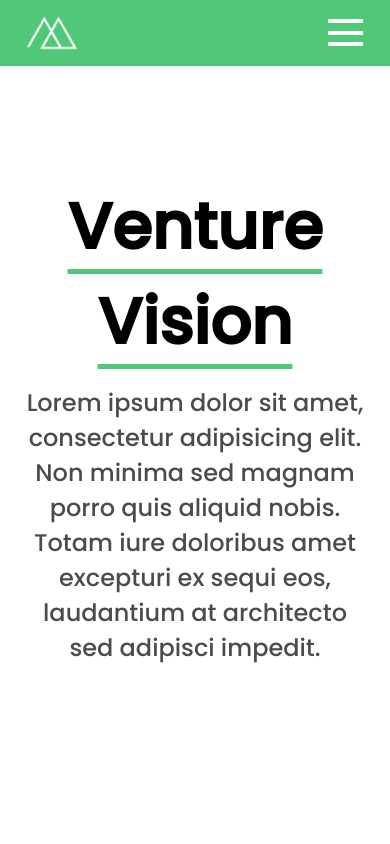
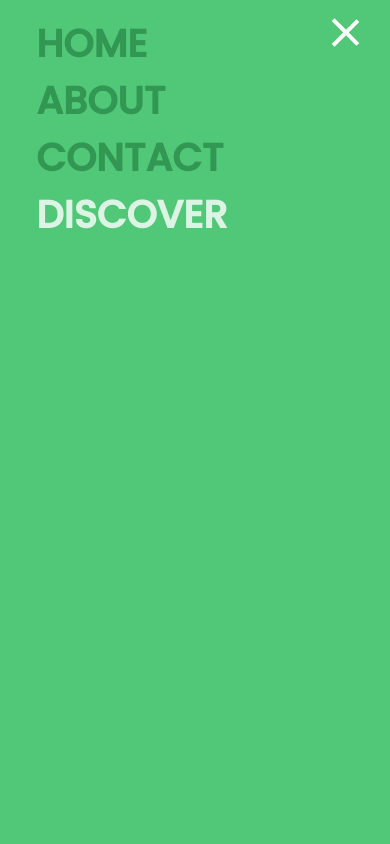
Before and after one commit to DylanHearn1/Venture, a React (Vite) app: page / in a window 390 px wide. Both pictures are taken after a click on the element 345 px from the left and 32 px from the top of the page. Shown: the top 844 px of the page. Built offline with nearby package versions, Linux system fonts and the light colour scheme.

Commit message:
nav responsive, futher development

```diff
--- a/index.html
+++ b/index.html
@@ -2,7 +2,7 @@
 <html lang="en">
   <head>
     <meta charset="UTF-8" />
-    <link rel="icon" type="image/png" href="/logoNew (1).png" />
+    <link rel="icon" type="image/svg" href="/green.svg" />
     <meta name="viewport" content="width=device-width, initial-scale=1.0" />
     <title>Venture Vision</title>
     <link rel="preconnect" href="https://fonts.googleapis.com">
--- a/src/App.scss
+++ b/src/App.scss
@@ -20,6 +20,11 @@ $font: 'Poppins', sans-serif;
 
 $nav-size: 1.2em;
 
+html {
+    scroll-behavior: smooth;
+    scroll-padding-top: 5em;
+}
+
 * {
     box-sizing: border-box;
     margin: 0px;
--- a/src/App.tsx
+++ b/src/App.tsx
@@ -10,13 +10,13 @@ function App() {
     <>
       <Navbar />
       <main>
-        <section>
+        <section id="home">
           <HomePage />
         </section>
-        <section>
+        <section id="about">
           <AboutUs />
         </section>
-        <section>
+        <section id="discover">
           <Discover />
         </section>
       </main>
--- a/src/components/footer/footer.module.scss
+++ b/src/components/footer/footer.module.scss
@@ -28,7 +28,6 @@
 .list {
     display: flex;
     flex-direction: column;
-    justify-content: space-between;
     align-items: center;
     height: 130px;
 
@@ -36,6 +35,7 @@
         text-decoration: none;
         color: white;
         font-weight: App.$heading-weight;
+        margin: 2px 0;
 
         &:hover {
             color: App.$secondary;
--- a/src/components/navbar/nav.module.scss
+++ b/src/components/navbar/nav.module.scss
@@ -7,20 +7,21 @@
     background-color: white;
 }
 
-.burger {
-    height: 40vh;
+@mixin nav {
     display: flex;
-    justify-content: space-around;
+    justify-content: space-between;
+    align-items: center;
     font-family: App.$font;
-    background-color: App.$primary;
+    margin: 0 auto;
+    padding: 1% 4%;
+    max-width: App.$desktop;
 
     .logo, .logomobile {
-        display: none;
+        display: block;
     }
 
     ul {
-        display: block;
-        text-align: center;
+        display: flex;
     }
 
     li {
@@ -32,7 +33,7 @@
             text-transform: uppercase;
             font-weight: App.$heading-weight;
             color: App.$secondary;
-            font-size: 3em;
+            font-size: App.$nav-size;
             opacity: .8;
             padding: 4px 9px;
 
@@ -47,61 +48,13 @@
             background-color: App.$primary;
             color: rgb(255, 255, 255);
             border-radius: 20px;
-        }
-    }
 
-}
-
-.nav {
-    display: flex;
-    justify-content: space-between;
-    align-items: center;
-    font-family: App.$font;
-    margin: 0 auto;
-    padding: 1% 4%;
-    max-width: App.$desktop;
-
-    &:active {
-        background-color: pink;
-        height: 40vh;
-        display: flex;
-        justify-content: space-around;
-        font-family: App.$font;
-        background-color: App.$primary;
-
-        .logo, .logomobile {
-            display: none;
-        }
-
-        ul {
-            display: block;
-            text-align: center;
-        }
-
-        li {
-            list-style: none;
-            margin: 0px 7px;
-
-            a {
+            &:hover {
+                box-shadow: 0px 0px 5px 5px App.$primary;
+                background-color: white;
+                transition: ease-in-out .2s;
+                color: App.$secondary;
                 text-decoration: none;
-                text-transform: uppercase;
-                font-weight: App.$heading-weight;
-                color: App.$secondary;
-                font-size: 3em;
-                opacity: .8;
-                padding: 4px 9px;
-
-                &:hover {
-                    text-decoration: underline 3px;
-                    text-underline-offset: 5px;
-                    opacity: .5;
-                    transition: ease-in-out .2s;
-                }
-            }
-            .special {
-                background-color: App.$primary;
-                color: rgb(255, 255, 255);
-                border-radius: 20px;
             }
         }
 
@@ -109,58 +62,37 @@
 
     .logo {
         width: 50px;
-
-        &:hover {
-            scale: 1.2;
-            transition: ease-in .2s;
-            opacity: .4;
-        }
-
-        &:not(:hover) {
-            transition: ease-in-out;
-        }
     }
 
     .logomobile {
         display: none;
     }
+}
+
+.nav {
+    @include nav
+}
+
+.burger {
+    @include nav;
+    background-color: App.$primary;
+    height: 100vh;
+    align-items: start;
+    padding: 3.8% 7%;
+
+    .logo {
+        display: none;
+    }
 
     ul {
         display: flex;
+        flex-direction: column;
+        text-align: start;
 
         li {
-            list-style: none;
-            margin: 0px 7px;
-
-            a {
-                text-decoration: none;
-                text-transform: uppercase;
-                font-weight: App.$heading-weight;
-                color: App.$secondary;
-                font-size: App.$nav-size;
-                opacity: .8;
-                padding: 4px 9px;
-
-                &:hover {
-                    text-decoration: underline 3px;
-                    text-underline-offset: 5px;
-                    opacity: .5;
-                    transition: ease-in-out .2s;
-                }
-            }
-            .special {
-                background-color: App.$primary;
-                color: rgb(255, 255, 255);
-                border-radius: 20px;
-
-                &:hover {
-                    box-shadow: 0px 0px 5px 5px App.$primary;
-                    background-color: white;
-                    transition: ease-in-out .2s;
-                    color: App.$secondary;
-                    text-decoration: none;
-                }
-            }
+            font-size: 2em;
+            margin: 0;
+            padding: 0;
         }
     }
 }
--- a/src/components/navbar/nav.tsx
+++ b/src/components/navbar/nav.tsx
@@ -12,26 +12,36 @@ const Navbar = () => {
   return (
     <>
       <nav className={styles.container}>
-        <div className={!enabled ? styles.nav : styles.active}>
-          <img src="logoNew.png" alt="logo" className={styles.logo} />
+        <div className={enabled ? styles.burger : styles.nav}>
+          <img src="green.svg" alt="logo" className={styles.logo} />
           <img src="logoNew (1).png" alt="logo" className={styles.logomobile} />
           <ul className="list">
             <li>
-              <a href="#home">home</a>
+              <a href="#home" onClick={() => setEnabled(false)}>
+                home
+              </a>
             </li>
             <li>
-              <a href="#about">about</a>
+              <a href="#about" onClick={() => setEnabled(false)}>
+                about
+              </a>
             </li>
             <li>
-              <a href="#contact">contact</a>
+              <a href="#contact" onClick={() => setEnabled(false)}>
+                contact
+              </a>
             </li>
             <li>
-              <a href="discover" className={styles.special}>
+              <a
+                href="#discover"
+                className={styles.special}
+                onClick={() => setEnabled(false)}
+              >
                 discover
               </a>
             </li>
           </ul>
-          <BurgerMenu click={handleClick} />
+          <BurgerMenu click={handleClick} active={enabled} />
         </div>
       </nav>
     </>
--- a/src/components/sharedComponents/Button.tsx
+++ b/src/components/sharedComponents/Button.tsx
@@ -3,6 +3,7 @@ import './button.module.scss';
 interface Props {
   text: string;
   click?: () => void;
+  active?: string;
 }
 
 const Button = (props: Props) => {
--- a/src/components/sharedComponents/burger.module.scss
+++ b/src/components/sharedComponents/burger.module.scss
@@ -8,13 +8,26 @@
     justify-content: space-around;
     cursor: pointer;
     display: none;
-
 }
 
 .line {
     width: 100%;
     height: 4px;
     background-color: rgb(255, 255, 255);
+}
+
+.active:nth-child(2) {
+    opacity: 0;
+}
+
+.active:nth-child(1) {
+    transform: translateY(11px) rotate(45deg);
+    transition: .2s ease;
+}
+
+.active:nth-child(3) {
+    transform: translateY(-11px) rotate(-45deg);
+    transition: .2s ease;
 }
 
 @media (max-width: App.$tablet) {
--- a/src/components/sharedComponents/burger.tsx
+++ b/src/components/sharedComponents/burger.tsx
@@ -2,14 +2,21 @@ import styles from './burger.module.scss';
 
 interface Props {
   click: () => void;
+  active?: boolean;
 }
 
 const BurgerMenu = (props: Props) => {
   return (
     <div className={styles.hamburger} onClick={props.click}>
-      <div className={styles.line}></div>
-      <div className={styles.line}></div>
-      <div className={styles.line}></div>
+      <div
+        className={`${styles.line} ${props.active ? styles.active : ''}`}
+      ></div>
+      <div
+        className={`${styles.line} ${props.active ? styles.active : ''}`}
+      ></div>
+      <div
+        className={`${styles.line} ${props.active ? styles.active : ''}`}
+      ></div>
     </div>
   );
 };
```
Also changed, not shown: public/green.svg (added).
